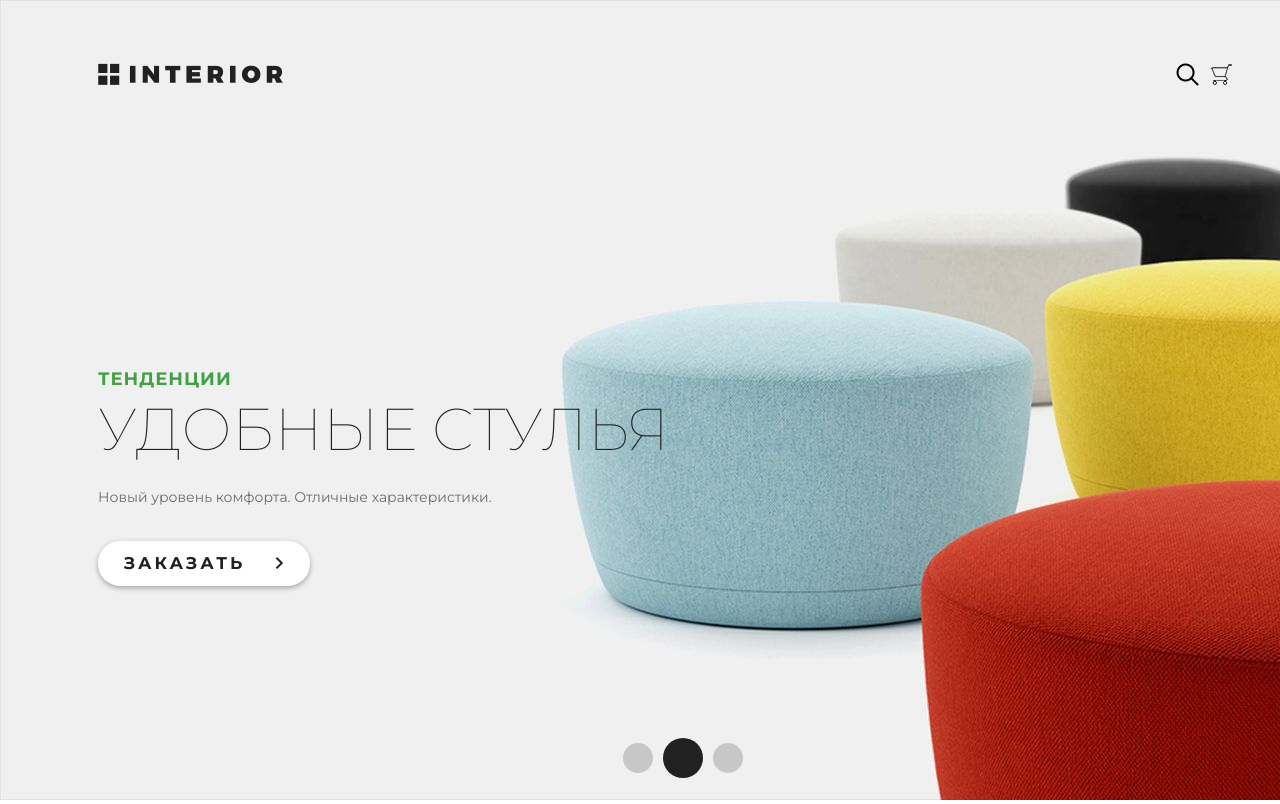
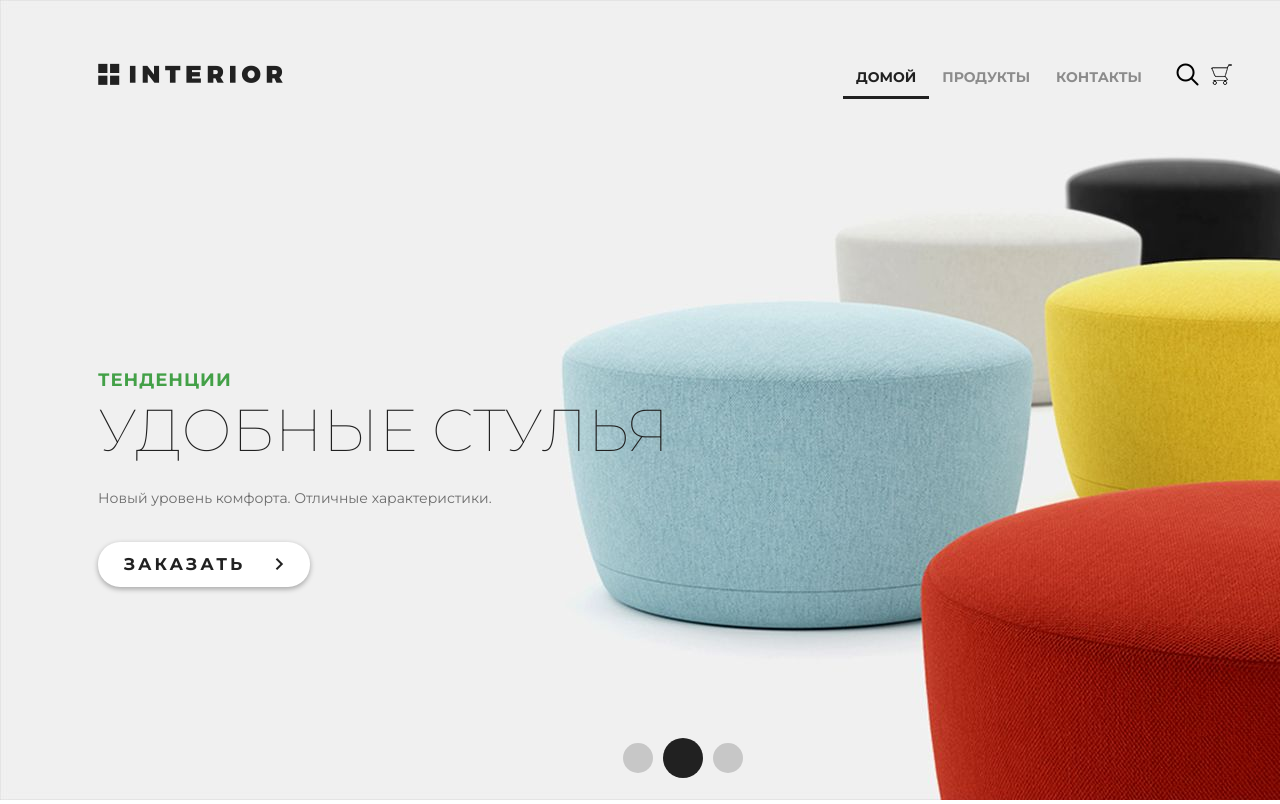
Before and after one commit to inviskahuna/django, a Django app: page / in a window 1280 px wide; the page is wider, and only the part inside the window is pictured. Shown: the top 804 px of that part. Run offline with Django 3.2, Linux system fonts and the light colour scheme.

Commit message:
Вернул меню

```diff
--- a/mainapp/templates/mainapp/index.html
+++ b/mainapp/templates/mainapp/index.html
@@ -1,4 +1,5 @@
 <!DOCTYPE html>
+
 {% load staticfiles %}
 <html>
 <head>
@@ -12,7 +13,11 @@
 		<div class="slider">
 			<div class="header clearfix">
 				<a href="/" class="logo"></a>
-
+				<ul class="menu">
+					<li><a href="{% url 'main' %}" class="active">домой</a></li>
+					<li><a href="{% url 'products' %}">продукты</a></li>
+					<li><a href="{% url 'contact' %}">контакты</a></li>
+				</ul>
 				<a href="#" class="search"></a>
 				<a href="#" class="basket"></a>
 			</div>
```
